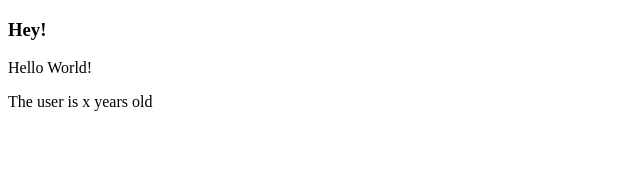
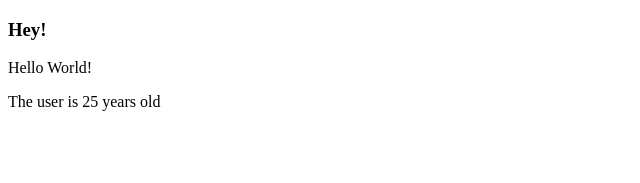
Before and after one commit to Versatilerz/Complete-Vue-Developer-Bootcamp, a Vue app in the folder Advanced/Components/: page / in a window 1280 px wide. Shown: the top 183 px of the page, without its empty margins (0-640 px from the left). Built offline with nearby package versions, Linux system fonts and the light colour scheme.

Commit message:
props to children

```diff
--- a/Advanced/Components/src/App.vue
+++ b/Advanced/Components/src/App.vue
@@ -2,7 +2,7 @@
   <h3>Hey!</h3>
 
   <Greeting></Greeting>
-  <User></User>
+  <User :age="age"></User>
 </template>
 
 <script>
@@ -15,5 +15,10 @@ export default {
     Greeting,
     User,
   },
+  data() {
+    return {
+      age: 25,
+    };
+  },
 };
 </script>
--- a/Advanced/Components/src/components/User.vue
+++ b/Advanced/Components/src/components/User.vue
@@ -1,10 +1,11 @@
 <template>
-  <p>The user is x years old</p>
+  <p>The user is {{ age }} years old</p>
 </template>
 
 <script>
 export default {
   name: "User",
+  props: ["age"],
 };
 </script>
 
```
